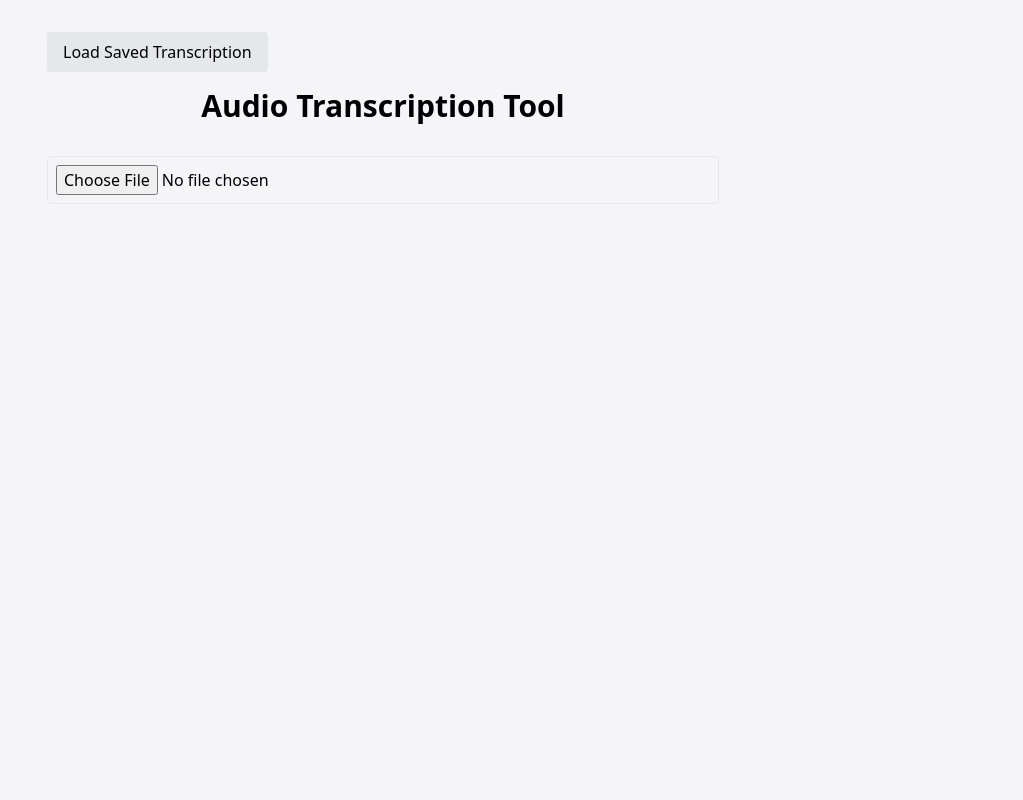
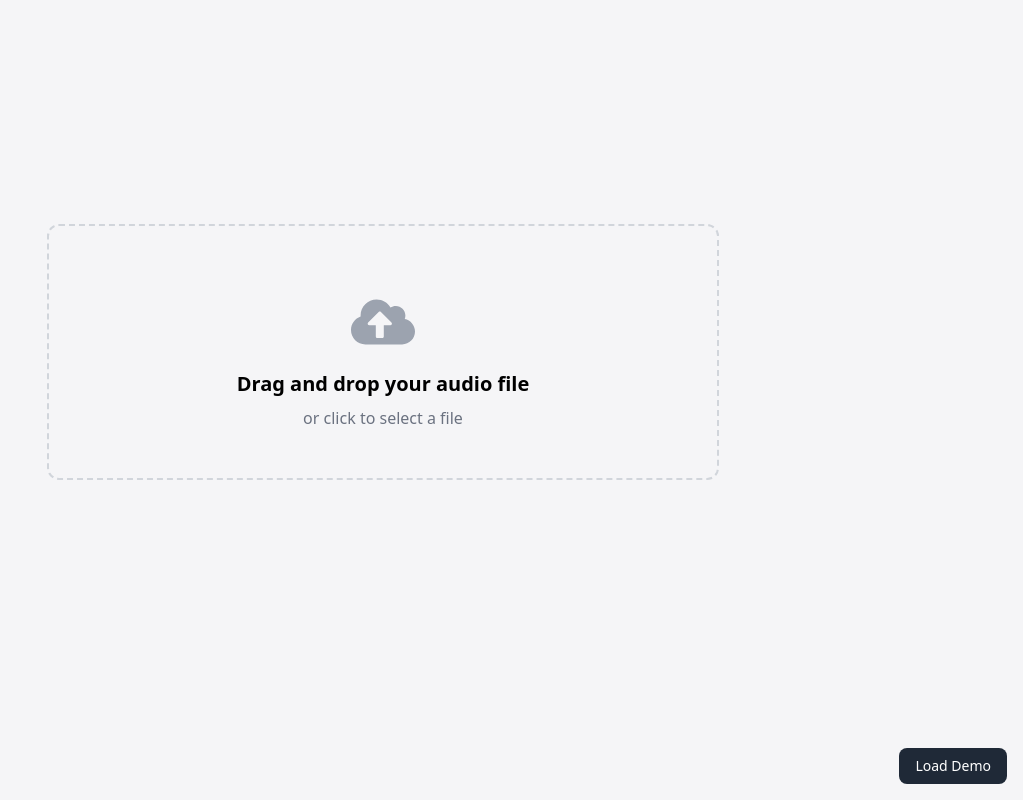
Before and after one commit to ipai/otranscript, a Next.js app: page / in a window 1280 px wide. Shown: the whole page, without its empty margins (257-1280 px from the left). Built offline with nearby package versions, Linux system fonts and the light colour scheme.

Commit message:
add welcome screen and dropzone

```diff
--- a/app/components/TranscriptionDisplay.tsx
+++ b/app/components/TranscriptionDisplay.tsx
@@ -48,7 +48,7 @@ export const TranscriptionDisplay = ({
   paragraphs,
   currentTime,
   onWordClick,
-  verticalOffset = 25,
+  verticalOffset = 0,
 }: TranscriptionDisplayProps) => {
   // Reference to the scrollable container element
   const scrollContainerRef = React.useRef<HTMLDivElement>(null);
@@ -167,13 +167,13 @@ export const TranscriptionDisplay = ({
         Auto-Center {autoCenterEnabled ? 'On' : 'Off'}
       </button>
 
-      <div className="bg-white rounded-lg shadow-md relative h-[600px]">
+      <div className="bg-white rounded-lg shadow-md relative h-[calc(100vh-12rem)]">
       <div
         ref={scrollContainerRef}
         className="absolute inset-0 overflow-y-auto scroll-smooth"
         style={{
-          paddingTop: '10%',
-          paddingBottom: '25%'
+          paddingTop: '15%',
+          paddingBottom: '15%'
         }}
       >
       {/* Paragraph view */}
--- /dev/null
+++ b/app/components/WelcomeScreen.tsx
@@ -0,0 +1,60 @@
+import React, { useCallback } from 'react';
+import { useDropzone } from 'react-dropzone';
+import { FaCloudUploadAlt } from 'react-icons/fa';
+
+interface WelcomeScreenProps {
+  onFileSelect: (file: File) => void;
+  isLoading?: boolean;
+}
+
+export const WelcomeScreen = ({ onFileSelect, isLoading }: WelcomeScreenProps) => {
+  const onDrop = useCallback((acceptedFiles: File[]) => {
+    if (acceptedFiles.length > 0) {
+      onFileSelect(acceptedFiles[0]);
+    }
+  }, [onFileSelect]);
+
+  const { getRootProps, getInputProps, isDragActive } = useDropzone({
+    onDrop,
+    accept: {
+      'audio/*': []
+    },
+    multiple: false
+  });
+
+  return (
+    <div className="min-h-[80vh] flex flex-col items-center justify-center p-8">
+      <div
+        {...getRootProps()}
+        className={`
+          w-full max-w-2xl p-12 rounded-xl border-2 border-dashed
+          transition-colors duration-200 cursor-pointer
+          flex flex-col items-center justify-center space-y-4
+          ${isDragActive
+            ? 'border-blue-500 bg-blue-50'
+            : 'border-gray-300 hover:border-blue-500 hover:bg-gray-50'
+          }
+        `}
+      >
+        <input {...getInputProps()} />
+
+        <FaCloudUploadAlt className={`w-16 h-16 ${isDragActive ? 'text-blue-500' : 'text-gray-400'}`} />
+
+        <div className="text-center">
+          <h2 className="text-xl font-semibold mb-2">
+            {isDragActive ? 'Drop your audio file here' : 'Drag and drop your audio file'}
+          </h2>
+          <p className="text-gray-500">
+            or click to select a file
+          </p>
+        </div>
+
+        {isLoading && (
+          <div className="mt-4 text-blue-600 font-medium animate-pulse">
+            Processing your audio...
+          </div>
+        )}
+      </div>
+    </div>
+  );
+};
--- a/app/page.tsx
+++ b/app/page.tsx
@@ -1,8 +1,9 @@
 "use client";
 
-import { useState, useCallback, useEffect } from 'react';
+import { useState, useCallback, useEffect, useRef } from 'react';
 import { AudioPlayer } from './components/AudioPlayer';
 import { TranscriptionDisplay } from './components/TranscriptionDisplay';
+import { WelcomeScreen } from './components/WelcomeScreen';
 
 interface Word {
   word: string;
@@ -55,17 +56,14 @@ const Home = () => {
     }
   };
 
-  const handleFileUpload = async (event: React.ChangeEvent<HTMLInputElement>) => {
-    const file = event.target.files?.[0];
-    if (!file) return;
-
+  const processFile = async (file: File) => {
+    setIsLoading(true);
+    try {
       // Create object URL for audio playback
       const url = URL.createObjectURL(file);
       setAudioUrl(url);
 
       // Process with Deepgram
-    setIsLoading(true);
-    try {
       const formData = new FormData();
       formData.append('file', file);
 
@@ -95,6 +93,12 @@ const Home = () => {
     }
   };
 
+  const handleFileUpload = async (event: React.ChangeEvent<HTMLInputElement>) => {
+    const file = event.target.files?.[0];
+    if (!file) return;
+    await processFile(file);
+  };
+
   const handleWordClick = useCallback((time: number) => {
     const audioElement = document.querySelector('audio');
     if (audioElement) {
@@ -102,54 +106,49 @@ const Home = () => {
     }
   }, []);
 
+  const fileInputRef = useRef<HTMLInputElement>(null);
+
+  const handleNewFileClick = useCallback(() => {
+    fileInputRef.current?.click();
+  }, []);
+
   return (
     <main className="min-h-screen p-8">
-      {process.env.NODE_ENV === 'development' && (
-        <div className="max-w-2xl mx-auto mb-4">
-          <button
-            onClick={() => loadSavedTranscription('19720124_atc_03')}
-            className="bg-gray-200 hover:bg-gray-300 px-4 py-2 rounded mr-2"
-          >
-            Load Saved Transcription
-          </button>
-          {hasLastTranscription && (
-            <button
-              onClick={() => {
-                const data = JSON.parse(window.localStorage.getItem('lastTranscriptionData')!);
-                setWords(data.words);
-                if (data.paragraphs) setParagraphs(data.paragraphs);
-              }}
-              className="bg-gray-200 hover:bg-gray-300 px-4 py-2 rounded"
-            >
-              Load Last Transcription
-            </button>
-          )}
-        </div>
-      )}
-      <div className="max-w-2xl mx-auto">
-        <h1 className="text-3xl font-bold mb-8 text-center">Audio Transcription Tool</h1>
-
-        <div className="mb-8">
       <input
+        ref={fileInputRef}
         type="file"
         accept="audio/*"
         onChange={handleFileUpload}
-            className="w-full p-2 border rounded"
+        className="hidden"
       />
-        </div>
+
+      {!audioUrl && !isLoading && (
+        <WelcomeScreen
+          onFileSelect={processFile}
+          isLoading={isLoading}
+        />
+      )}
 
       {isLoading && (
-          <div className="text-center py-4">
-            Transcribing audio...
+        <div className="min-h-[80vh] flex items-center justify-center">
+          <div className="text-center space-y-4">
+            <div className="text-2xl font-semibold text-gray-800">
+              Processing your audio...
+            </div>
+            <div className="text-gray-500">
+              This may take a few moments
+            </div>
+          </div>
         </div>
       )}
 
-        {audioUrl && (
+      {audioUrl && !isLoading && (
+        <div className="max-w-2xl mx-auto space-y-6">
           <AudioPlayer
             audioUrl={audioUrl}
             onTimeUpdate={setCurrentTime}
+            onNewFileClick={handleNewFileClick}
           />
-        )}
 
           {words.length > 0 && (
             <TranscriptionDisplay
@@ -160,6 +159,30 @@ const Home = () => {
             />
           )}
         </div>
+      )}
+
+      {process.env.NODE_ENV === 'development' && (
+        <div className="fixed bottom-4 right-4 space-x-2">
+          <button
+            onClick={() => loadSavedTranscription('19720124_atc_03')}
+            className="bg-gray-800 text-white px-4 py-2 rounded-lg text-sm"
+          >
+            Load Demo
+          </button>
+          {hasLastTranscription && (
+            <button
+              onClick={() => {
+                const data = JSON.parse(window.localStorage.getItem('lastTranscriptionData')!);
+                setWords(data.words);
+                if (data.paragraphs) setParagraphs(data.paragraphs);
+              }}
+              className="bg-gray-800 text-white px-4 py-2 rounded-lg text-sm"
+            >
+              Load Last
+            </button>
+          )}
+        </div>
+      )}
     </main>
   );
 };
--- a/package.json
+++ b/package.json
@@ -12,11 +12,13 @@
   },
   "dependencies": {
     "@deepgram/sdk": "^3.11.1",
+    "@headlessui/react": "^2.2.0",
     "classnames": "^2.5.1",
     "next": "^14.1.3",
     "react": "^18",
     "react-device-detect": "^2.2.3",
     "react-dom": "^18",
+    "react-dropzone": "^14.3.5",
     "react-github-btn": "^1.4.0",
     "react-icons": "^5.5.0",
     "react-syntax-highlighter": "^15.5.0"
```
Also changed, not shown: app/components/AudioPlayer.tsx (+48 -25 lines), 1 other file (tests, documents, lock files or other folders). Lines whose indentation alone changed are shown as unchanged.
